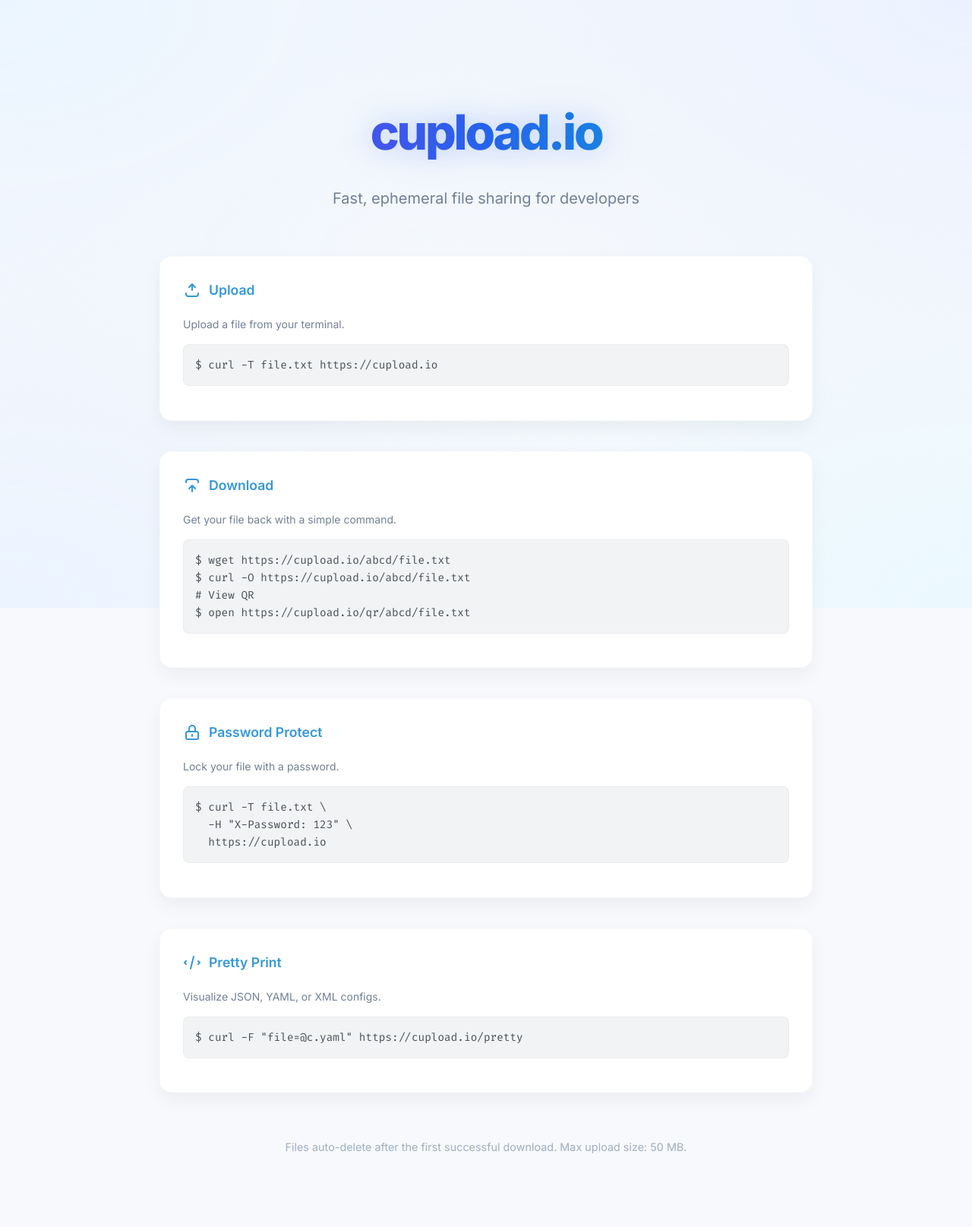
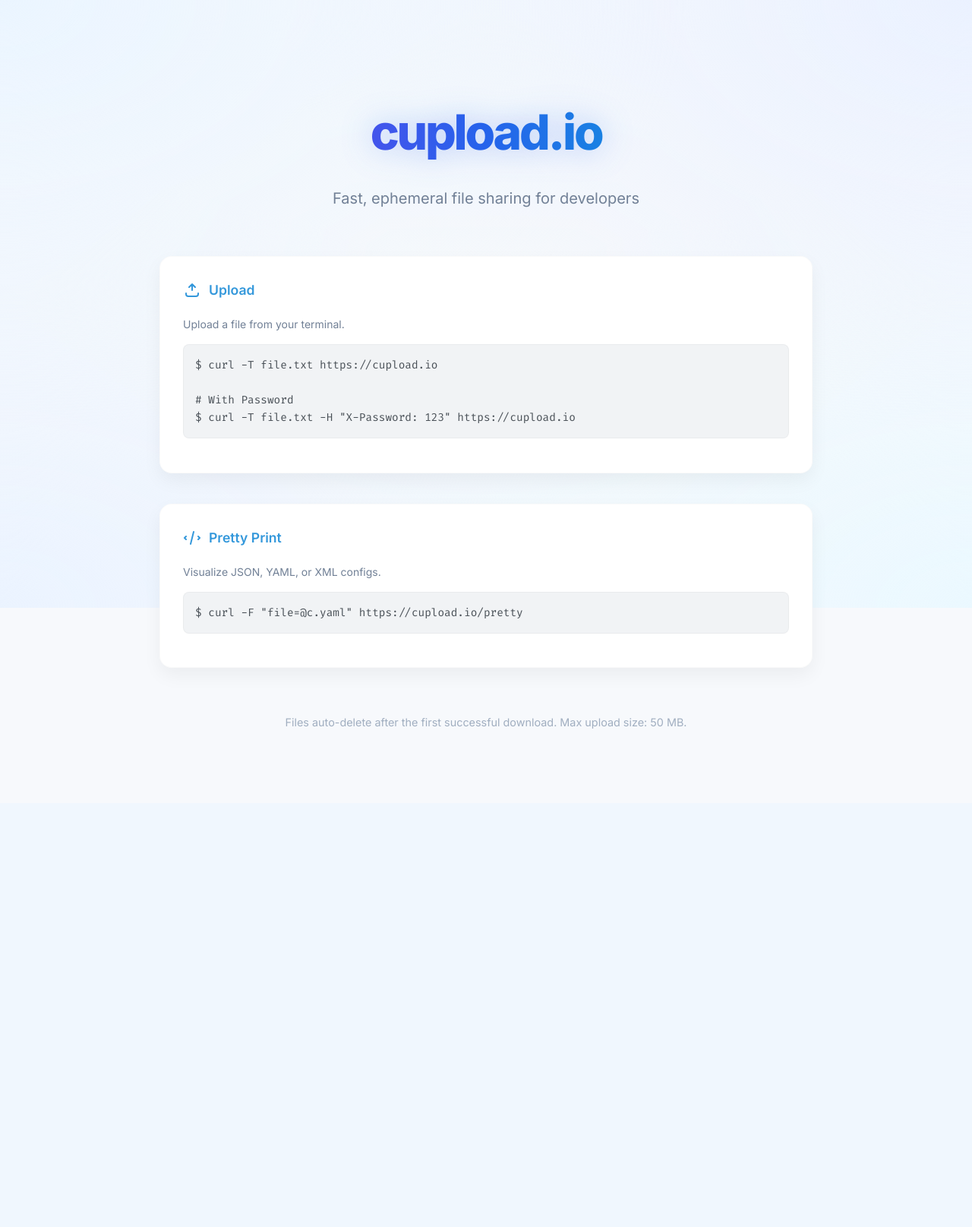
Before and after one commit to formher/cupload, a Flask app: page / in a window 1280 px wide. Shown: the whole page at 76% size. After the commit the page ends 959 px from the top, so only its background shows below. Run offline with Flask 2, Linux system fonts and the light colour scheme.

Commit message:
docs: Consolidate upload and password protection examples and remove download instructions from the homepage.

```diff
--- a/app/main.py
+++ b/app/main.py
@@ -24,7 +24,8 @@ cupload.io - Secure File Sharing
 
 Upload:
   curl -T file.txt https://cupload.io
-Password Protection:
+
+  # With Password
   curl -T file.txt -H "X-Password: secret" https://cupload.io
 
 Download:
--- a/app/templates/index.html
+++ b/app/templates/index.html
@@ -38,41 +38,10 @@
                     Upload
                 </h3>
                 <p class="text-sm text-muted">Upload a file from your terminal.</p>
-                <pre><code>$ curl -T file.txt https://cupload.io</code></pre>
-            </div>
+                <pre><code>$ curl -T file.txt https://cupload.io
 
-            <!-- Download Card -->
-            <div class="card">
-                <h3>
-                    <svg width="24" height="24" viewBox="0 0 24 24" fill="none" xmlns="http://www.w3.org/2000/svg">
-                        <path
-                            d="M4 16V17C4 18.6569 5.34315 20 7 20H17C18.6569 20 20 18.6569 20 17V16M12 12L12 4M12 12L8 8M12 12L16 8"
-                            stroke="currentColor" stroke-width="2" stroke-linecap="round" stroke-linejoin="round"
-                            transform="rotate(180 12 12)" />
-                    </svg>
-                    Download
-                </h3>
-                <p class="text-sm text-muted">Get your file back with a simple command.</p>
-                <pre><code>$ wget https://cupload.io/abcd/file.txt
-$ curl -O https://cupload.io/abcd/file.txt
-# View QR
-$ open https://cupload.io/qr/abcd/file.txt</code></pre>
-            </div>
-
-            <!-- Password Protection Card -->
-            <div class="card">
-                <h3>
-                    <svg width="24" height="24" viewBox="0 0 24 24" fill="none" xmlns="http://www.w3.org/2000/svg">
-                        <path
-                            d="M12 15V17M6 21H18C19.1046 21 20 20.1046 20 19V13C20 11.8954 19.1046 11 18 11H6C4.89543 11 4 11.8954 4 13V19C4 20.1046 4.89543 21 6 21ZM16 11V7C16 4.79086 14.2091 3 12 3C9.79086 3 8 4.79086 8 7V11H16Z"
-                            stroke="currentColor" stroke-width="2" stroke-linecap="round" stroke-linejoin="round" />
-                    </svg>
-                    Password Protect
-                </h3>
-                <p class="text-sm text-muted">Lock your file with a password.</p>
-                <pre><code>$ curl -T file.txt \
-  -H "X-Password: 123" \
-  https://cupload.io</code></pre>
+# With Password
+$ curl -T file.txt -H "X-Password: 123" https://cupload.io</code></pre>
             </div>
 
             <!-- Pretty Print Card -->
```
